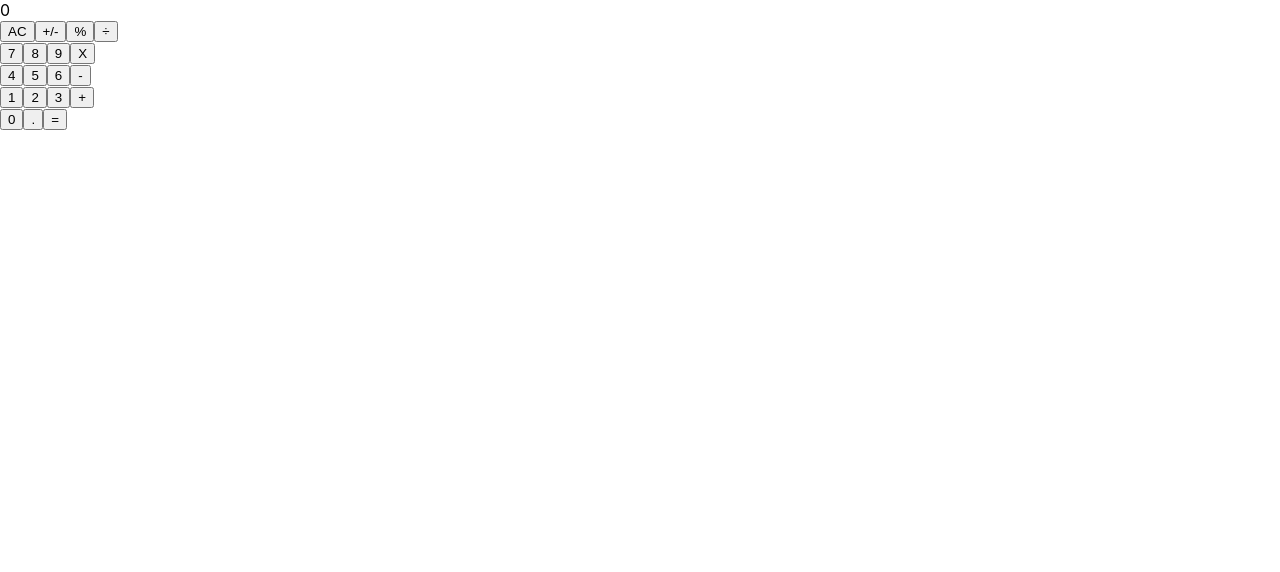
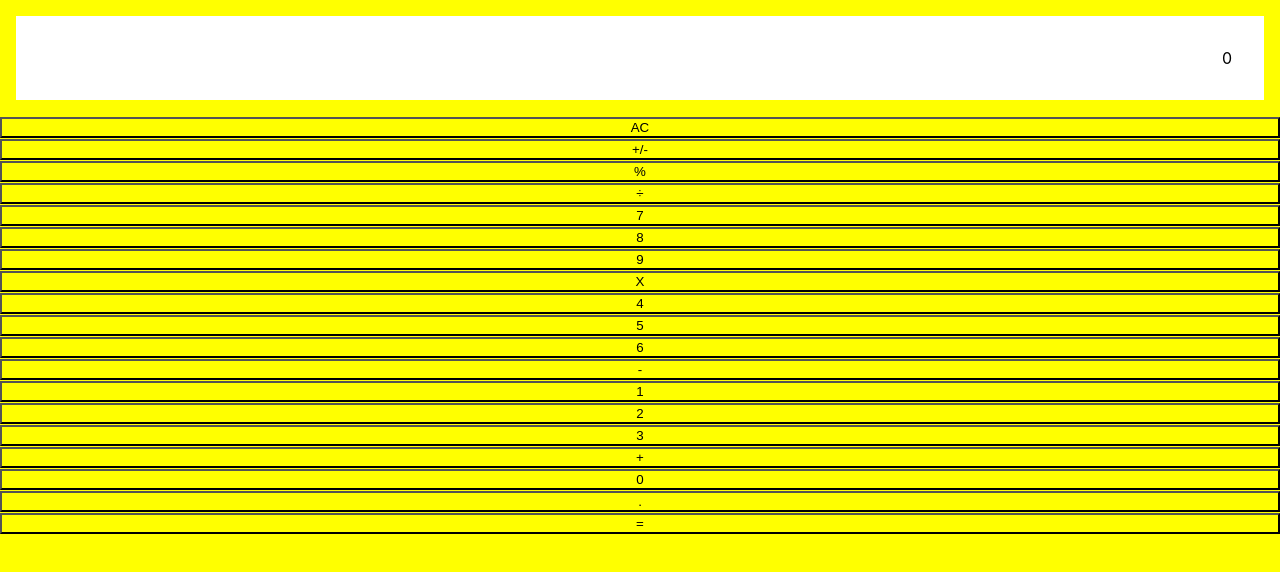
Before and after one commit to Jarfsoft/react_calculator, a React (Create React App) app: page / in a window 1280 px wide. Shown: the top 572 px of the page. Built offline with nearby package versions, Linux system fonts and the light colour scheme.

Commit message:
Add Display style

```diff
--- /dev/null
+++ b/src/Components/Display.css
@@ -0,0 +1,12 @@
+* {
+  width: 100%;
+  background-color: yellow;
+}
+
+.display {
+  text-align: right;
+  width: auto;
+  margin: 1rem;
+  padding: 2rem;
+  background-color: white;
+}
--- a/src/Components/Display.js
+++ b/src/Components/Display.js
@@ -2,6 +2,7 @@
 
 import React from 'react';
 import PropTypes from 'prop-types';
+import './Display.css';
 
 function Display(props) {
   const { result } = props;
@@ -17,7 +18,7 @@ function Display(props) {
   };
 
   return (
-    <div>
+    <div className="display">
       {validateResult()}
     </div>
   );
```
Also changed, not shown: src/Components/App.css (added).
